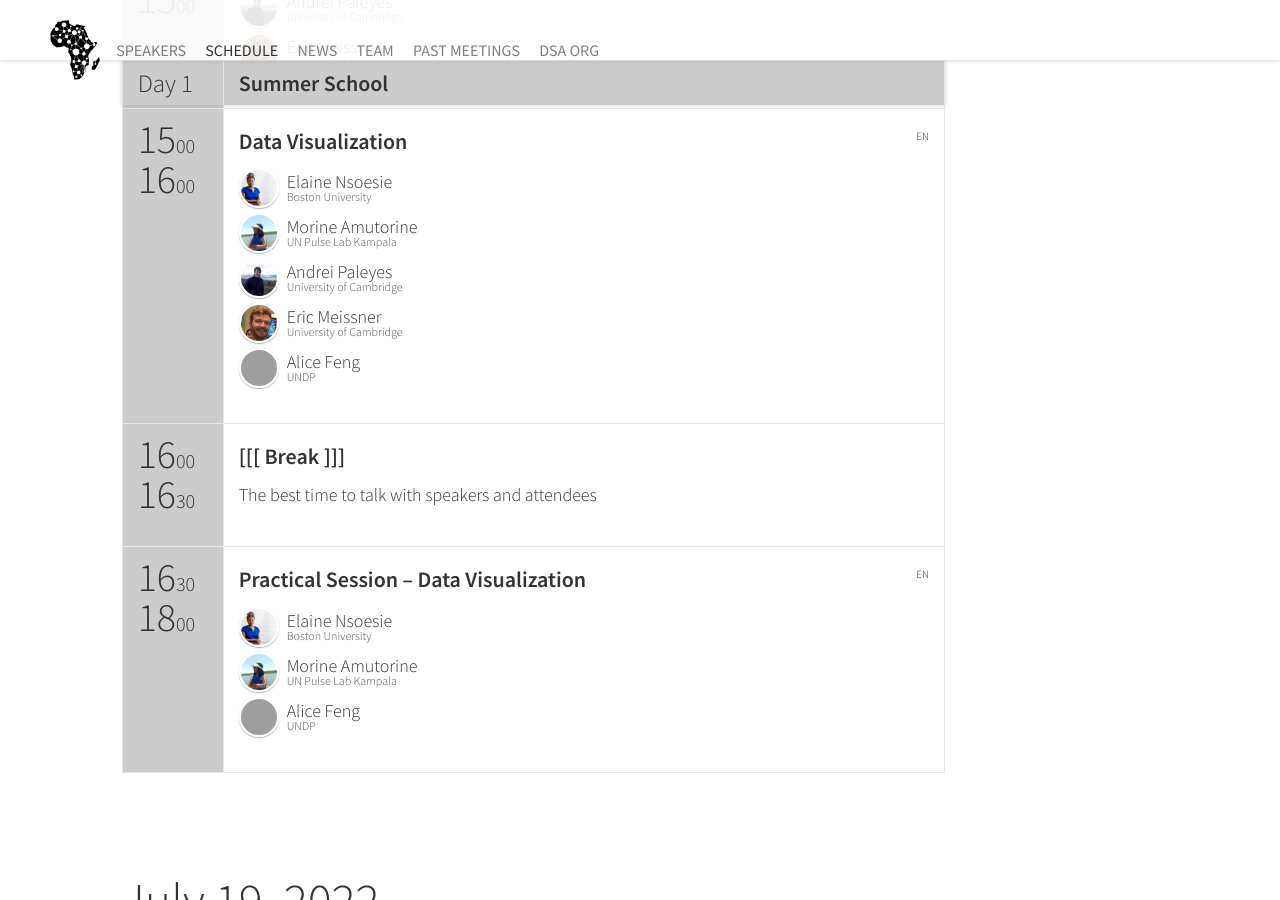
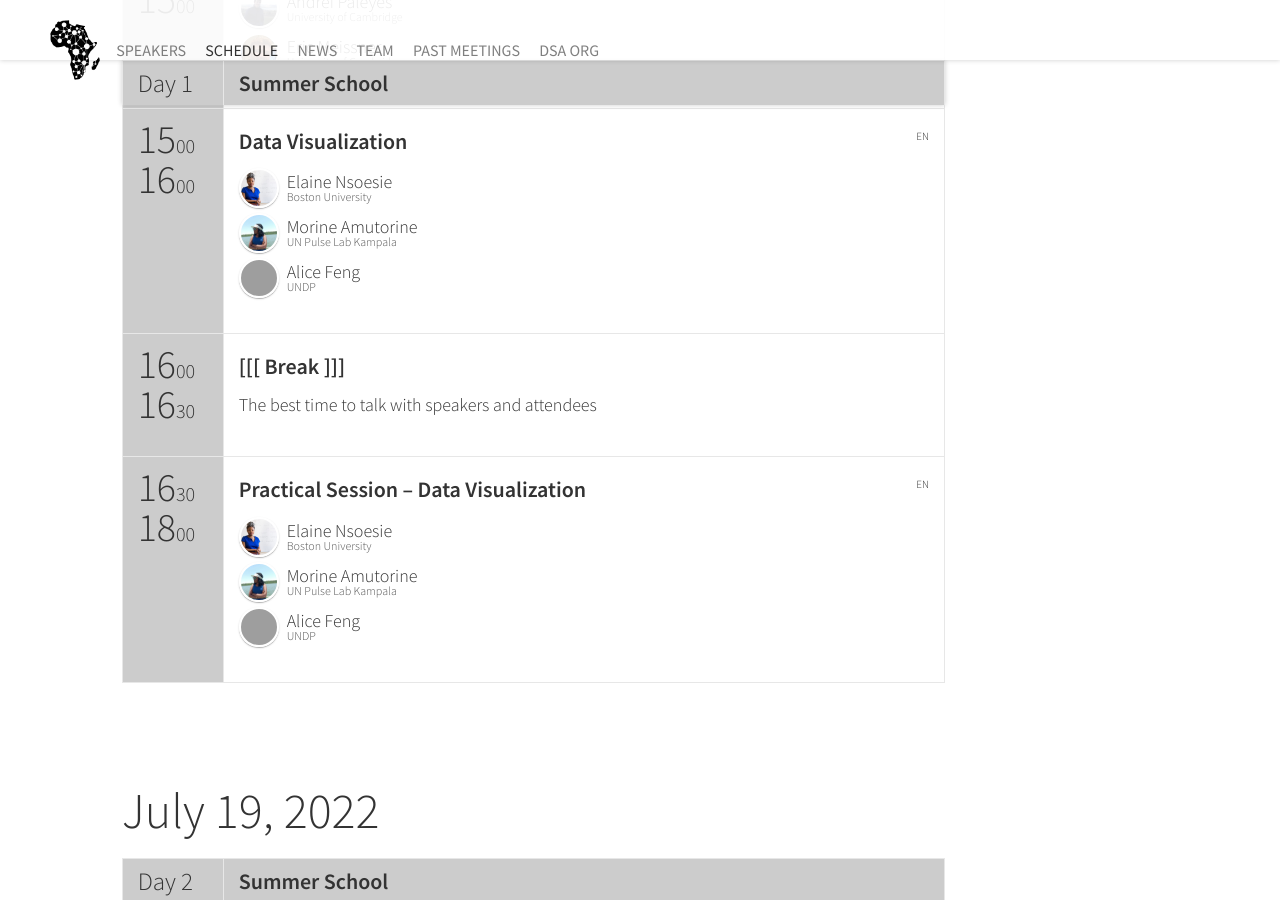
Before and after one commit to datsciafrica/dsa2022arusha, a Jekyll site: the page built from schedule.html, in a window 1280 px wide and 900 px high, scrolled down 2079 px. Built offline with Jekyll 4.4.1, drawn with Linux system fonts in a browser that asks for light colours; nearby versions of some CDN libraries; some web fonts are replaced; comment, search, counter and statistics services are not loaded; grey boxes are pictures that could not be loaded.

Commit message:
removed cambridge presenters from data visualisation

```diff
--- a/_data/sessions.yml
+++ b/_data/sessions.yml
@@ -100,7 +100,7 @@
   title: "Data Visualization"
   description: "Data Visualization"
   subtype: presentation
-  speakers: [andrei, meissner, elaine, morine, feng]
+  speakers: [elaine, morine, feng]
   language: en
   complexity: "Intermediate"
   presentation: ""
```
Also changed, not shown: 3 other files.
